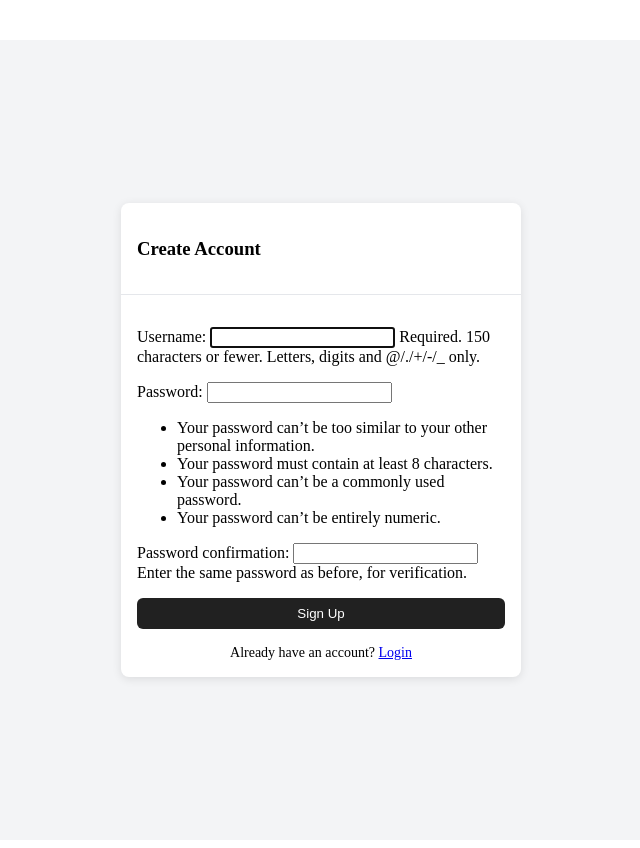
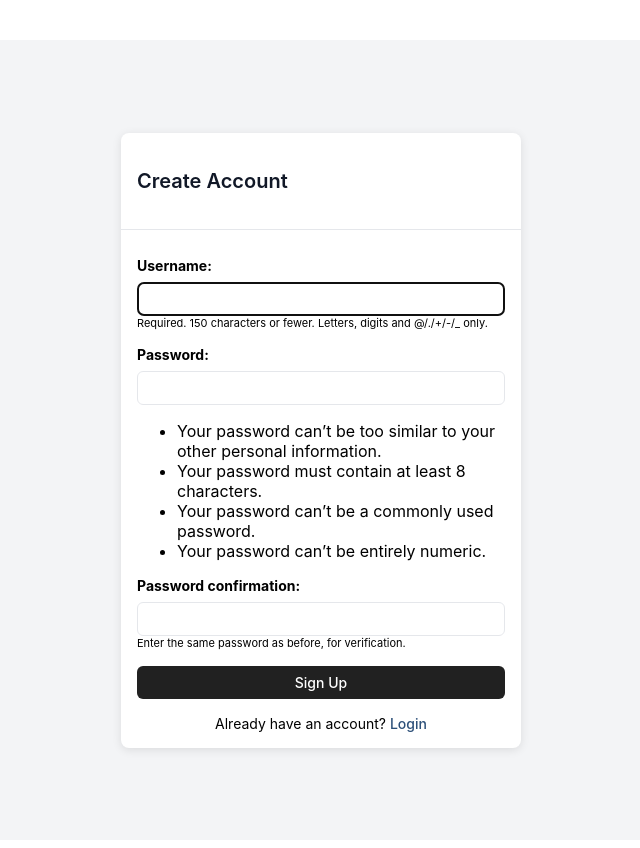
Before and after one commit to Kapo179/django-taskmanager, a Django app: page /signup/ in a window 1280 px wide. Shown: the whole page, without its empty margins (319-959 px from the left). Run offline with Django 5.2, Linux system fonts and the light colour scheme; some web fonts are replaced.

Commit message:
Sign Up Font: Typography Update for Signup.html to match with the typography used in login.html

```diff
--- a/templates/registration/login.html
+++ b/templates/registration/login.html
@@ -109,7 +109,7 @@ button {
 }
 
 .signup-link a {
-    color: #212121;
+    color: #2d5079;
     text-decoration: none;
     font-weight: 500;
 }
--- a/templates/registration/signup.html
+++ b/templates/registration/signup.html
@@ -25,12 +25,13 @@
 
 <style>
     /* This is the CSS for the signup modal */
-.auth-modal {
+    .auth-modal {
     display: flex;
     justify-content: center;
     align-items: center;
     min-height: 100vh;
     background: #f3f4f6;
+    font-family: 'SF Compact Display', -apple-system, BlinkMacSystemFont, sans-serif;
 }
 
 .modal-wrapper {
@@ -49,6 +50,13 @@
     border-bottom: 1px solid #e5e7eb;
 }
 
+.modal-header h3 {
+    font-family: 'SF Compact Display', -apple-system, BlinkMacSystemFont, sans-serif;
+    font-weight: 600;
+    font-size: 20px;
+    color: #111827;
+}
+
 .modal-body {
     padding: 16px;
 }
@@ -60,13 +68,17 @@
 .form-group label {
     display: block;
     margin-bottom: 8px;
+    font-size: 14px;
+    font-weight: 500;
 }
 
 .form-group input {
-    width: 100%;
+    width: calc(100% - 16px);
     padding: 8px;
     border: 1px solid #e5e7eb;
     border-radius: 6px;
+    box-sizing: border-box;
+    font-family: 'SF Compact Display', -apple-system, BlinkMacSystemFont, sans-serif;
 }
 
 button {
@@ -77,11 +89,48 @@ button {
     border: none;
     border-radius: 6px;
     margin-bottom: 16px;
+    cursor: pointer;
+    font-family: 'SF Compact Display', -apple-system, BlinkMacSystemFont, sans-serif;
+    font-weight: 500;
+    font-size: 14px;
 }
 
 .signup-link {
     text-align: center;
     font-size: 14px;
 }
+
+.signup-link a {
+    color: #2d5079;
+    text-decoration: none;
+    font-weight: 500;
+}
+
+.signup-link a:hover {
+    text-decoration: underline;
+}
+
+/* Style the form paragraphs for signup form */
+form p {
+    margin-bottom: 16px;
+    font-family: 'SF Compact Display', -apple-system, BlinkMacSystemFont, sans-serif;
+    font-size: 11px;
+}
+
+form p label {
+    display: block;
+    margin-bottom: 8px;
+    font-size: 14px;
+    font-weight: 650;
+}
+
+form p input {
+    width: 100%;
+    padding: 8px;
+    border: 1px solid #e5e7eb;
+    border-radius: 6px;
+    box-sizing: border-box;
+    font-family: 'SF Compact Display', -apple-system, BlinkMacSystemFont, sans-serif;
+}
 </style>
 {% endblock %}
```
